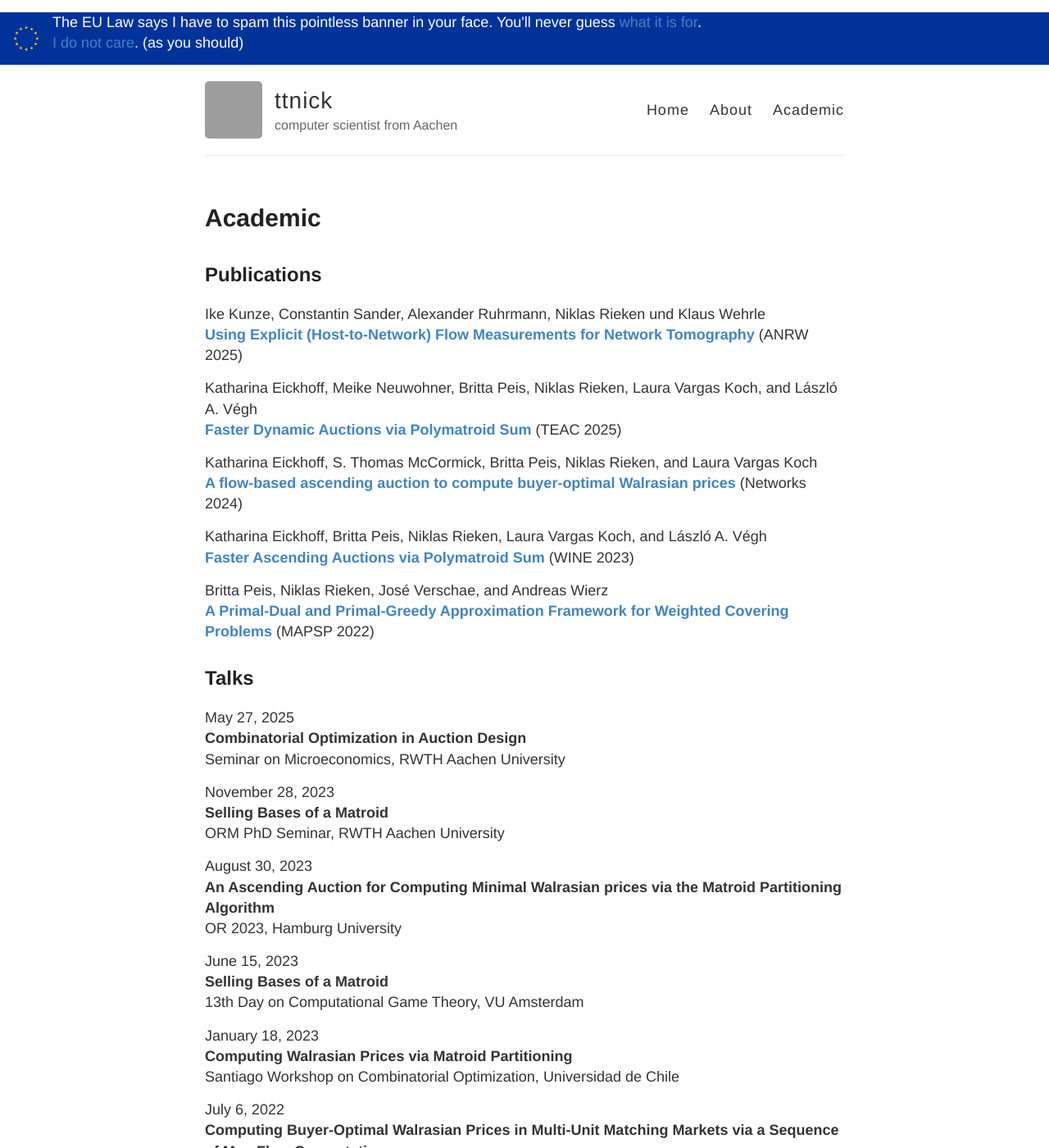
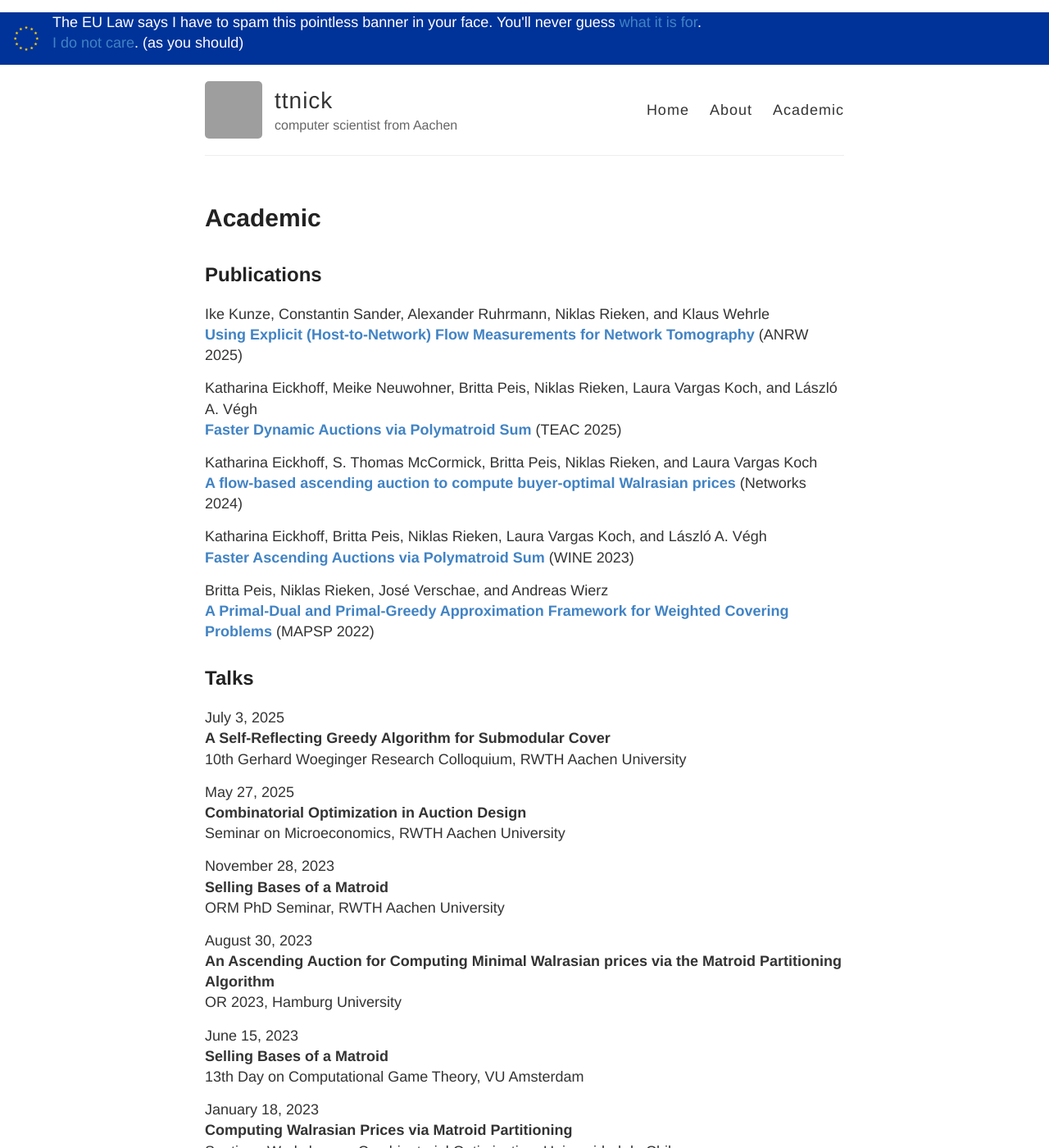
Before and after one commit to ttnick/ttnick.github.io, a Jekyll site: the page built from academic.md, in a window 1280 px wide and 1400 px high. Shown: the whole window at 82% size. Built offline with Jekyll 4.4.1, drawn with Linux system fonts in a browser that asks for light colours; grey boxes are pictures that could not be loaded.

Commit message:
talk+paper

```diff
--- a/academic.md
+++ b/academic.md
@@ -4,8 +4,8 @@ title: Academic
 ---
 
 ## Publications
-Ike Kunze, Constantin Sander, Alexander Ruhrmann, Niklas Rieken und Klaus Wehrle
-[**Using Explicit (Host-to-Network) Flow Measurements for Network Tomography**]() (ANRW 2025)
+Ike Kunze, Constantin Sander, Alexander Ruhrmann, Niklas Rieken, and Klaus Wehrle
+[**Using Explicit (Host-to-Network) Flow Measurements for Network Tomography**](https://www.comsys.rwth-aachen.de/publication/2025/2025_kunze_efm-network-tomography/2025_kunze_efm-network-tomography.pdf) (ANRW 2025)
 
 Katharina Eickhoff, Meike Neuwohner, Britta Peis, Niklas Rieken, Laura Vargas Koch, and László A. Végh
 [**Faster Dynamic Auctions via Polymatroid Sum**](https://dl.acm.org/doi/10.1145/3729429) (TEAC 2025)
@@ -21,6 +21,10 @@ Britta Peis, Niklas Rieken, José Verschae, and Andreas Wierz
 
 
 ## Talks
+July 3, 2025
+**A Self-Reflecting Greedy Algorithm for Submodular Cover**
+10th Gerhard Woeginger Research Colloquium, RWTH Aachen University
+
 May 27, 2025
 **Combinatorial Optimization in Auction Design**
 Seminar on Microeconomics, RWTH Aachen University
```
